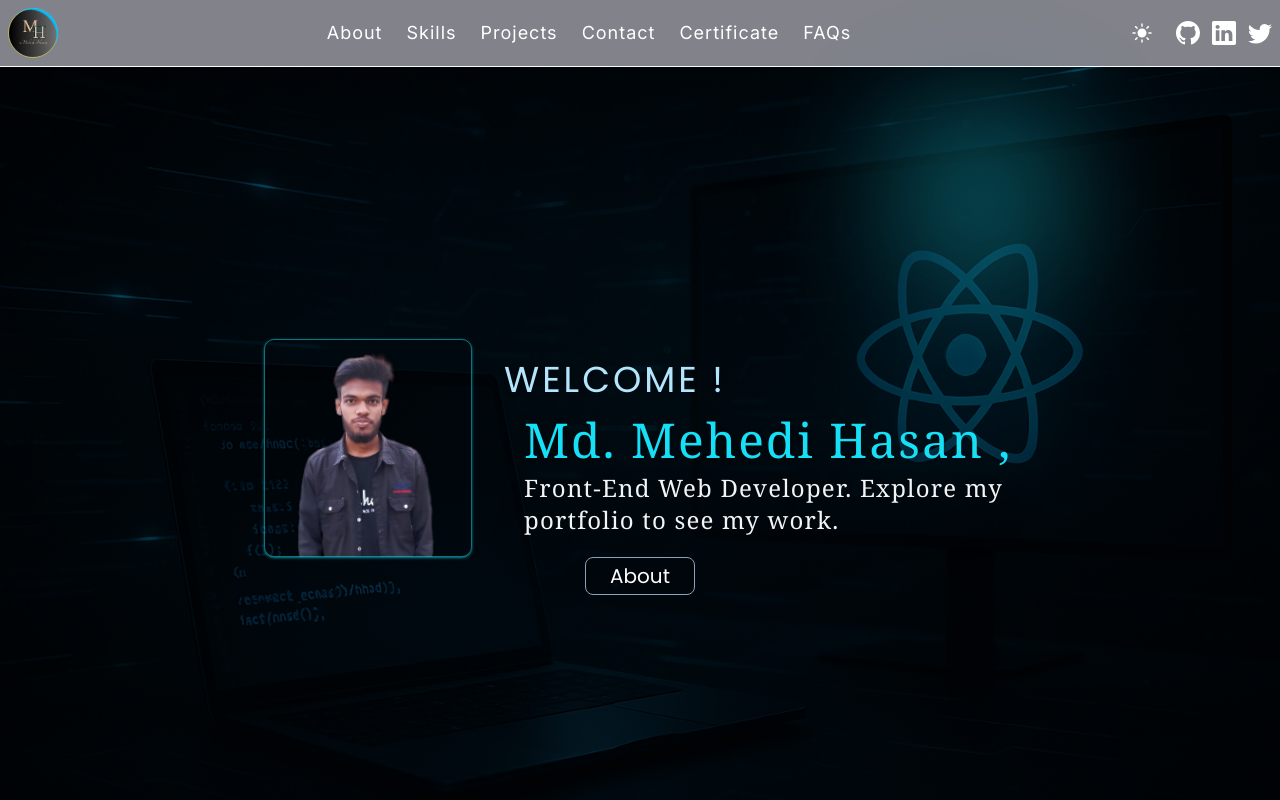
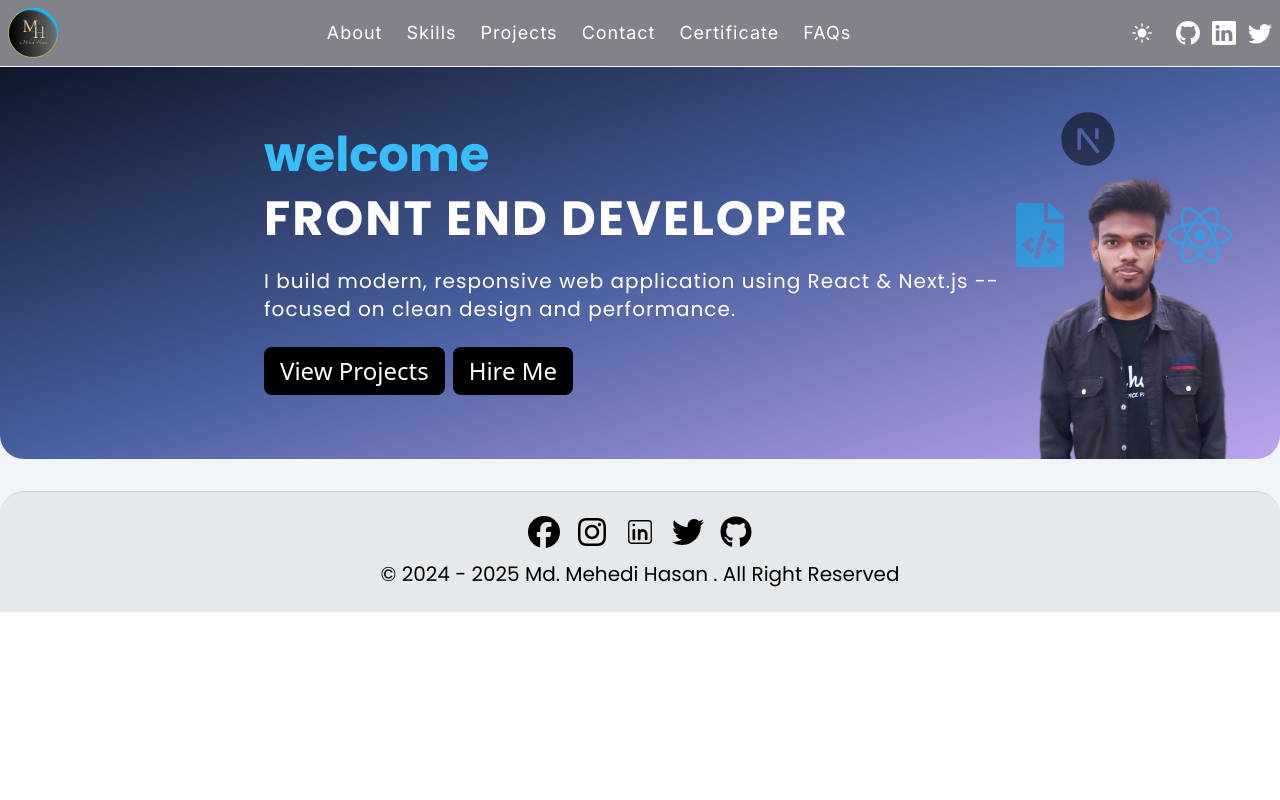
Before and after one commit to mehediweb01/portfolio, a Next.js app: page / in a window 1280 px wide. Shown: the top 800 px of the page. Built offline with nearby package versions, Linux system fonts and the light colour scheme.

Commit message:
home page hero component update

```diff
--- a/components/hero/Details.jsx
+++ b/components/hero/Details.jsx
@@ -1,36 +1,46 @@
-import me from "@/public/mehedi-home.png";
-import Image from "next/image";
+import Link from "next/link";
 import TypeAnimate from "./TypeAnimate";
 
 const Details = () => {
   return (
-    <div className="flex md:flex-row flex-col gap-4 md:gap-8 items-start md:items-center md:ms-0 ms-4 ">
-      <div className="relative flex justify-center items-center">
-        <div className="absolute w-full h-full rounded-lg border-1 border-activeColor/50 shadow-sm shadow-activeColor/50" />
-        <div className="">
-          <Image
-            src={me}
-            alt="mehedi-profile"
-            height={500}
-            width={500}
-            className="rounded-md w-44 sm:w-52 object-fill"
-          />
-        </div>
+    <div className="sm:space-y-3 space-y-1 mx-4">
+      {/* header */}
+      <div>
+        <h1 className="font-bold font-poppins text-2xl sm:text-4xl lg:text-5xl text-header">
+          <TypeAnimate />
+        </h1>
+
+        <h2 className="font-bold font-poppins text-2xl sm:text-3xl md:text-4xl lg:text-5xl text-white uppercase sm:mt-4 mt-2 tracking-[2px]">
+          Front End Developer
+        </h2>
       </div>
 
-      <h1 className="flex flex-col max-w-lg drop-shadow">
-        <span className="uppercase text-2xl sm:text-4xl tracking-[3px] font-poppins text-[#B3E5FC]">
-          <TypeAnimate />
-        </span>
-        <span className="flex flex-col gap-2 font-serif mt-4">
-          <span className="sm:text-5xl text-2xl font-medium text-activeColor tracking-[2px] ms-5 drop-shadow">
-            Md. Mehedi Hasan ,
-          </span>
-          <span className="text-base sm:text-xl md:text-2xl ms-5 text-gray-100 tracking-wider drop-shadow-2xl">
-            Front-End Web Developer. Explore my portfolio to see my work.
-          </span>
-        </span>
-      </h1>
+      {/* description */}
+      <p className="font-poppins text-white text-base sm:text-xl tracking-wider my-4 sm:my-6">
+        I build modern, responsive web application using React & Next.js
+        --focused on clean design and performance.
+      </p>
+
+      {/* action button */}
+      <div className="flex justify-start items-center gap-2 flex-wrap">
+        <Link href="/projects">
+          <button
+            type="button"
+            className="cursor-pointer font-medium text-xl sm:text-2xl bg-black rounded-md text-white px-4 py-2 hover:bg-black/70 hover:text-sky-400 transition-all duration-300 ease-in-out active:scale-110"
+          >
+            View Projects
+          </button>
+        </Link>
+
+        <Link href="/contact">
+          <button
+            type="button"
+            className="cursor-pointer font-medium text-xl sm:text-2xl bg-black rounded-md text-white px-4 py-2 hover:bg-black/70 hover:text-sky-400 transition-all duration-300 ease-in-out active:scale-110"
+          >
+            Hire Me
+          </button>
+        </Link>
+      </div>
     </div>
   );
 };
--- a/components/hero/Hero.jsx
+++ b/components/hero/Hero.jsx
@@ -1,23 +1,16 @@
-import Link from "next/link";
 import Details from "./Details";
 import HeroAnimate from "./HeroAnimate";
+import HeroImage from "./HeroImage";
 
 const Hero = () => {
   return (
     <HeroAnimate>
-      <div className="bg-black/65 h-fit sm:min-h-screen bg-opacity-50 text-white flex sm:items-center items-start justify-center gap-16 px-2 sm:py-0 py-8 relative">
-        <div className="absolute top-[10%] left-[75%] -translate-x-1/2 -translate-y-1/2 w-0 h-0 bg-transparent shadow-[20px_50px_150px_50px_#17DFF5]" />
-
+      <div className="flex justify-center items-center sm:flex-row flex-col-reverse gap-4">
+        <div className="sm:w-[60%] w-full">
+          <Details />
+        </div>
         <div>
-          <Details />
-          <div className="flex justify-center items-center gap-2">
-            <Link
-              href={"/about"}
-              className="border border-slate-400 px-6 py-1 rounded-md text-xl font-poppins hover:text-sky-400 hover:transition-all hover:duration-300 hover:ease-in-out hover:scale-105 active:scale-150"
-            >
-              About
-            </Link>
-          </div>
+          <HeroImage />
         </div>
       </div>
     </HeroAnimate>
--- a/components/hero/HeroAnimate.jsx
+++ b/components/hero/HeroAnimate.jsx
@@ -1,6 +1,8 @@
 "use client";
 
 import { motion } from "framer-motion";
+import { FaFileCode, FaReact } from "react-icons/fa";
+import { RiNextjsFill } from "react-icons/ri";
 
 const HeroAnimate = ({ children }) => {
   return (
@@ -9,8 +11,19 @@ const HeroAnimate = ({ children }) => {
       initial={{ opacity: 0, y: -300 }}
       animate={{ opacity: 1, y: 0 }}
       transition={{ duration: 1.4, ease: [0.43, 0.13, 0.28, 0.96] }}
-      className="sm:min-h-screen h-fit bg-[url('/hero-bg.png')] bg-center bg-cover bg-no-repeat backdrop-blur-sm backdrop-brightness-50"
+      className="relative overflow-hidden bg-gradient-to-br from-[#0f172a] via-[#1e3a8a]/80 to-[#6d28d9]/40 dark:from-[#0f172a] dark:via-[#1e3a8a]/80 dark:to-[#6d28d9]/40 rounded-b-3xl mb-4 sm:mb-8 py-16"
     >
+      <div className="md:block hidden">
+        <div className="absolute bottom-48 right-12 opacity-50">
+          <FaReact className="w-16 h-16 text-sky-400" />
+        </div>
+        <div className="absolute bottom-48 right-40 sm:right-52 opacity-50">
+          <FaFileCode className="w-16 h-16 text-sky-400" />
+        </div>
+        <div className="absolute bottom-72 right-36 sm:right-40 opacity-50">
+          <RiNextjsFill className="w-16 h-16 text-black" />
+        </div>
+      </div>
       {children}
     </motion.div>
   );
--- /dev/null
+++ b/components/hero/HeroImage.jsx
@@ -0,0 +1,18 @@
+import me from "@/public/mehedi-home.png";
+import Image from "next/image";
+
+const HeroImage = () => {
+  return (
+    <div className="sm:absolute static bottom-0 right-0">
+      <Image
+        src={me}
+        alt="mehedi-profile"
+        height={500}
+        width={500}
+        className="sm:rounded-md w-52 sm:w-72 object-fill sm:border-0 border-2 rounded-full sm:my-0 my-4 border-sky-400"
+      />
+    </div>
+  );
+};
+
+export default HeroImage;
```
